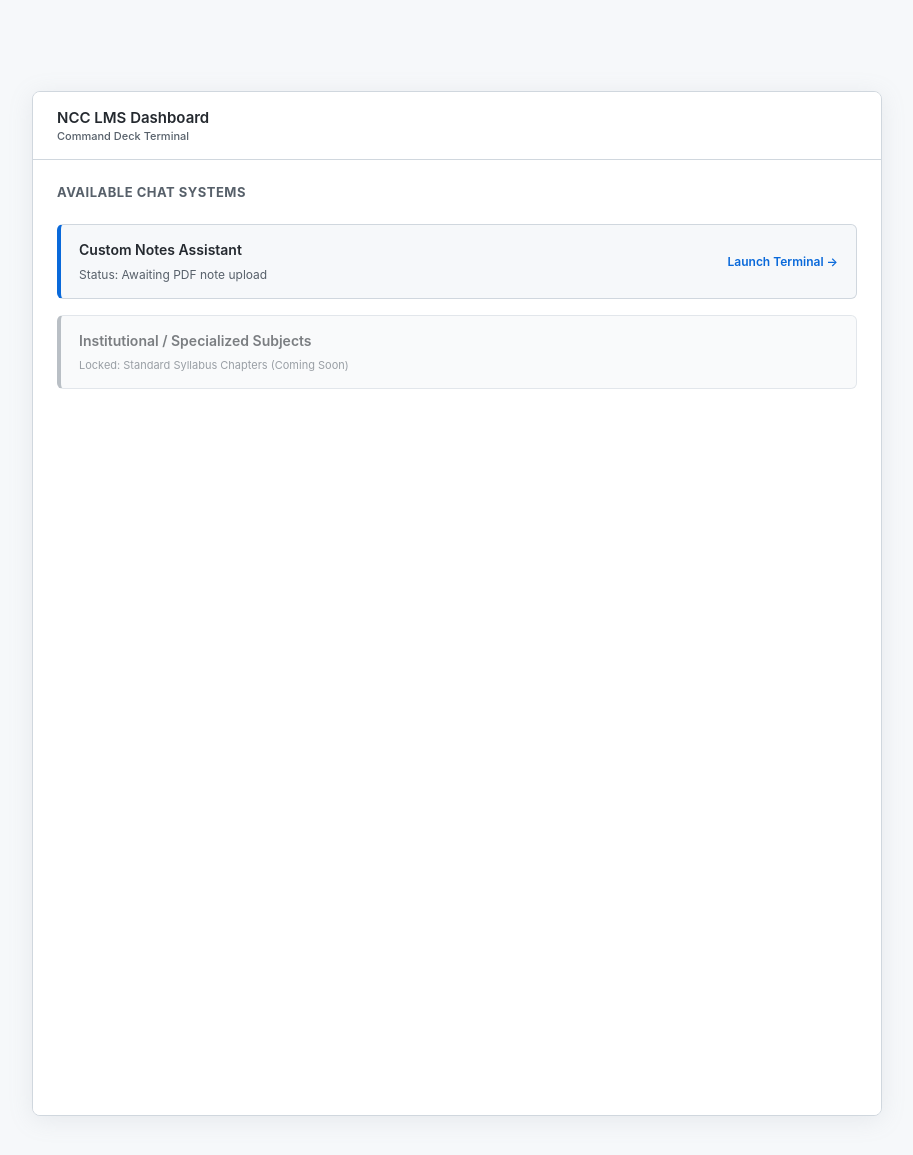
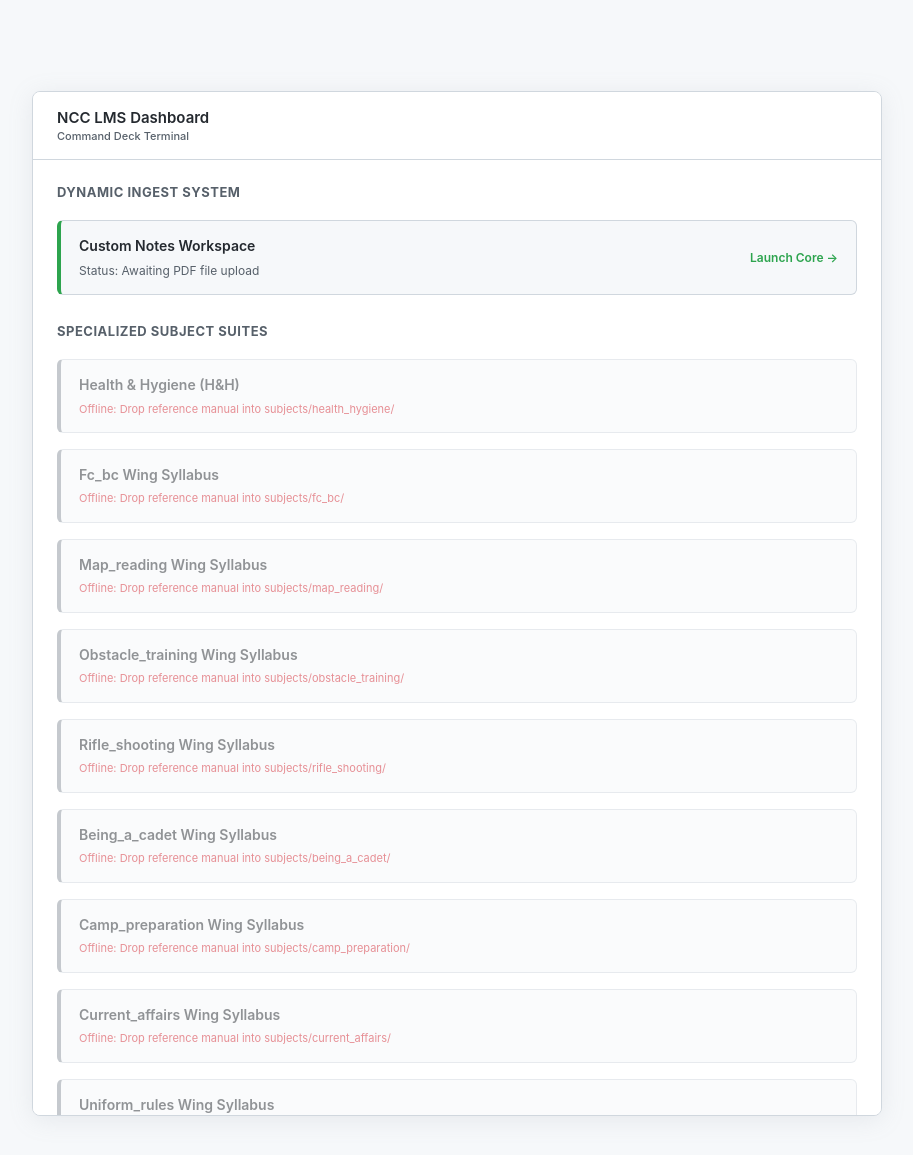
Before and after one commit to Siddhartha8406/IIC2026, a FastAPI app: page / in a window 1280 px wide. Shown: the top 1155 px of the page, without its empty margins (183-1096 px from the left). Run offline with FastAPI, Linux system fonts and the light colour scheme.

Commit message:
updated app for all subjects

```diff
--- a/app.py
+++ b/app.py
@@ -1,6 +1,7 @@
 import os
-from fastapi import FastAPI, UploadFile, File, Form, Request
-from fastapi.responses import HTMLResponse
+import threading
+from fastapi import FastAPI, UploadFile, File, Form, Request, BackgroundTasks
+from fastapi.responses import HTMLResponse, RedirectResponse
 from fastapi.templating import Jinja2Templates
 from fastapi.staticfiles import StaticFiles
 from PyPDF2 import PdfReader
@@ -11,31 +12,135 @@ app = FastAPI()
 app.mount("/static", StaticFiles(directory="static"), name="static")
 templates = Jinja2Templates(directory="templates")
 
-api_key = "AQ.Ab8RN6LUhuuqC0ZNcFOOLrEBtNDiPcxkPkhygCxoiV3dvpdmoA"
-client = genai.Client(api_key=api_key)
+KEY_FILE = "api_key.txt"
 
-# Global memory state preserved specifically for the Custom Chat workflow
+def load_secure_credential() -> str:
+    if not os.path.exists(KEY_FILE):
+        with open(KEY_FILE, "w") as f:
+            f.write("PASTE_YOUR_GEMINI_API_KEY_HERE")
+        return "PASTE_YOUR_GEMINI_API_KEY_HERE"
+    with open(KEY_FILE, "r") as f:
+        return f.read().strip()
+
+active_key = load_secure_credential()
+client = genai.Client(api_key=active_key)
+
 extracted_text = ""
 uploaded_filename = ""
 
+CATEGORIZED_SUBJECTS = {
+    "specialised": {
+        "fc_bc": {"name": "Field Craft and Battle Craft (FC & BC)", "text": "", "filename": "", "status": "Ready (Fallback Mode)"},
+        "map_reading": {"name": "Map Reading (MR)", "text": "", "filename": "", "status": "Ready (Fallback Mode)"},
+        "obstacle_training": {"name": "Obstacle Training (OT)", "text": "", "filename": "", "status": "Ready (Fallback Mode)"},
+        "rifle_shooting": {"name": "Rifle Shooting", "text": "", "filename": "", "status": "Ready (Fallback Mode)"}
+    },
+    "general": {
+        "being_a_cadet": {"name": "Being a Cadet", "text": "", "filename": "", "status": "Ready (Fallback Mode)"},
+        "camp_preparation": {"name": "Camp Preparation", "text": "", "filename": "", "status": "Ready (Fallback Mode)"},
+        "current_affairs": {"name": "Current Affairs", "text": "", "filename": "", "status": "Ready (Fallback Mode)"},
+        "health_hygiene": {"name": "Health & Hygiene", "text": "", "filename": "", "status": "Ready (Fallback Mode)"},
+        "uniform_rules": {"name": "Uniform Rules", "text": "", "filename": "", "status": "Ready (Fallback Mode)"}
+    }
+}
+
+SUBJECTS_DIR = "subjects"
+processing_lock = threading.Lock()
+
+def scan_and_load_pdf_worker():
+    """Worker function to process PDFs in the background without blocking server startup."""
+    global CATEGORIZED_SUBJECTS
+
+    # Acquire lock to prevent overlapping runs
+    if not processing_lock.acquire(blocking=False):
+        return
+
+    try:
+        if not os.path.exists(SUBJECTS_DIR):
+            os.makedirs(SUBJECTS_DIR)
+
+        for category, subjects in CATEGORIZED_SUBJECTS.items():
+            for sub_key, sub_data in subjects.items():
+                target_dir = os.path.join(SUBJECTS_DIR, sub_key)
+
+                if not os.path.exists(target_dir):
+                    os.makedirs(target_dir)
+                    continue
+
+                pdf_files = [f for f in os.listdir(target_dir) if f.lower().endswith('.pdf')]
+                if not pdf_files:
+                    continue
+
+                if sub_data["text"]:
+                    continue
+
+                target_path = os.path.join(target_dir, pdf_files[0])
+                sub_data["filename"] = pdf_files[0]
+                sub_data["status"] = "Parsing Document..."
+
+                try:
+                    # Parse text safely
+                    pdf_reader = PdfReader(target_path)
+                    text = ""
+                    for page in pdf_reader.pages:
+                        text += page.extract_text() or ""
+                    sub_data["text"] = text.strip()
+                    sub_data["status"] = "Loaded Successfully" if sub_data["text"] else "Loaded (Empty Text/Fallback)"
+                except Exception as e:
+                    print(f"Skipping unreadable document {pdf_files[0]}: {str(e)}")
+                    sub_data["status"] = "Loaded (Fallback Active)"
+    except Exception as g_err:
+        print(f"Background scanner anomaly: {str(g_err)}")
+    finally:
+        processing_lock.release()
+
+def get_flat_subject(subject_name: str):
+    for category, subjects in CATEGORIZED_SUBJECTS.items():
+        if subject_name in subjects:
+            return subjects[subject_name]
+    return None
+
 @app.get("/", response_class=HTMLResponse)
-async def dashboard(request: Request):
-    """Default master landing page containing available chat options."""
-    global uploaded_filename
+async def dashboard(request: Request, background_tasks: BackgroundTasks):
+    # Triggers scanning in the background immediately so startup is lightning fast
+    background_tasks.add_task(scan_and_load_pdf_worker)
+
+    flat_subjects_status = {}
+    for category, subjects in CATEGORIZED_SUBJECTS.items():
+        for sub_key, sub_data in subjects.items():
+            flat_subjects_status[sub_key] = sub_data["filename"] if sub_data["filename"] else None
+
     return templates.TemplateResponse(
         request,
         name="dashboard.html",
-        context={"custom_file": uploaded_filename}
+        context={
+            "custom_file": uploaded_filename,
+            "subjects": flat_subjects_status,
+            "specialised_subjects": CATEGORIZED_SUBJECTS["specialised"],
+            "general_subjects": CATEGORIZED_SUBJECTS["general"]
+        }
     )
 
 @app.get("/custom", response_class=HTMLResponse)
 async def custom_chat(request: Request):
-    """Routes directly to our previously built feature-complete workspace."""
-    global uploaded_filename
+    return templates.TemplateResponse(
+        request, name="custom.html", context={"filename": uploaded_filename}
+    )
+
+@app.get("/subject/{subject_name}", response_class=HTMLResponse)
+async def subject_chat(request: Request, subject_name: str):
+    target_subject = get_flat_subject(subject_name)
+    if not target_subject:
+        return RedirectResponse(url="/")
+
     return templates.TemplateResponse(
         request,
-        name="custom.html",
-        context={"filename": uploaded_filename}
+        name="subject.html",
+        context={
+            "filename": target_subject["filename"],
+            "subject_name": subject_name,
+            "display_name": target_subject["name"]
+        }
     )
 
 @app.post("/upload")
@@ -46,32 +151,45 @@ async def upload_pdf(file: UploadFile = File(...)):
         text = ""
         for page in pdf_reader.pages:
             text += page.extract_text() or ""
-        extracted_text = text
+        extracted_text = text.strip()
         uploaded_filename = file.filename
-        return {"message": "Manual analyzed successfully. Standing by for cadet transmissions."}
+        return {"message": "Manual analyzed successfully."}
     except Exception as e:
-        return {"error": f"Failed to parse military manual: {str(e)}"}
+        return {"error": f"Failed to parse manual: {str(e)}"}
 
 @app.post("/ask")
-async def ask_instructor(question: str = Form(...), mode: str = Form("teaching")):
+async def ask_instructor(question: str = Form(...)):
     global extracted_text
     if not extracted_text:
         return {"response": "No training material loaded. Please deploy your NCC notes first, Cadet."}
+    return await execute_briefing(question, extracted_text)
 
-    mode_guidelines = {
-        "teaching": (
-            "Educational and instructional style. Provide crisp board definitions, precise terminology, "
-            "and structured manual alignments. Clear, authoritative, perfectly ordered, and optimized "
-            "for teaching foundational concepts clearly."
+@app.post("/subject/{subject_name}/ask")
+async def ask_subject(subject_name: str, question: str = Form(...)):
+    target_subject = get_flat_subject(subject_name)
+    if not target_subject:
+        return {"response": "Invalid course structure."}
+
+    context_text = target_subject["text"]
+    if not context_text:
+        context_text = (
+            f"Subject track: {target_subject['name']}. "
+            "Operational training reference loaded. Provide core textbook principles, "
+            "field procedures, manual regulations, and direct alignments based on your absolute knowledge base."
         )
-    }
 
-    selected_guideline = mode_guidelines.get(mode, mode_guidelines["teaching"])
+    return await execute_briefing(question, context_text)
+
+async def execute_briefing(question: str, context: str):
+    global client
+    current_key = load_secure_credential()
+    if current_key != "PASTE_YOUR_GEMINI_API_KEY_HERE":
+        client = genai.Client(api_key=current_key)
 
     prompt = f"""
     ROLE & IDENTITY:
     You are a real, highly disciplined Associate NCC Officer (ANO) conducting a face-to-face oral briefing with a cadet.
-    Address the user directly as 'Cadet'. You are NOT an AI assistant or a chatbot—never use robotic transition phrases like "Based on the manual", "According to the text", "As requested", or introductory pleasantries.
+    Address the user directly as 'Cadet'. You are NOT an AI assistant or a chatbot—never use robotic transition phrases.
 
     DELIVERY ARCHITECTURE:
     - Go directly to the core answer in the first syllable.
@@ -79,17 +197,16 @@ async def ask_instructor(question: str = Form(...), mode: str = Form("teaching")
     - Break information down cleanly. Avoid long paragraphs or blocks of text.
 
     STRATEGIC DIRECTIVE MODE:
-    {selected_guideline}
+    Educational and instructional style. Provide crisp board definitions, precise terminology, and structured manual alignments. Clear, authoritative, perfectly ordered, and optimized for teaching foundational concepts clearly.
 
     CONTEXTUAL GROUND TRUTH:
-    {extracted_text[:12000]}
+    {context[:12000]}
 
     CADET TRANSMISSION: {question}
     """
-
     try:
         response = client.models.generate_content(
-            model='gemini-2.5-flash',
+            model='gemini-3.5-flash',
             contents=prompt,
         )
         return {"response": response.text.strip()}
--- a/templates/dashboard.html
+++ b/templates/dashboard.html
@@ -16,35 +16,72 @@
         </div>
 
         <div class="chat-history" style="gap: 16px; padding: 24px;">
-            <h4 style="font-size: 13px; text-transform: uppercase; color: #57606a; letter-spacing: 0.5px; margin-bottom: 8px;">Available Chat Systems</h4>
+            <h4 style="font-size: 13px; text-transform: uppercase; color: #57606a; letter-spacing: 0.5px; margin-bottom: 4px;">Dynamic Ingest System</h4>
 
-            <!-- Custom Reference PDF System Link (Built Previously) -->
+            <!-- Custom Reference PDF System Link -->
             <a href="/custom" style="text-decoration: none; display: block;">
-                <div class="ai-msg" style="width: 100%; max-width: 100%; cursor: pointer; border-left: 4px solid #0969da; margin: 0;">
+                <div class="ai-msg" style="width: 100%; max-width: 100%; cursor: pointer; border-left: 4px solid #2da44e; margin: 0;">
                     <div class="msg-body" style="display: flex; justify-content: space-between; align-items: center;">
                         <div>
-                            <div style="font-weight: 600; color: #24292f; font-size: 14px;">Custom Notes Assistant</div>
+                            <div style="font-weight: 600; color: #24292f; font-size: 14px;">Custom Notes Workspace</div>
                             <div style="font-size: 12px; color: #57606a; margin-top: 4px;">
-                                {% if custom_file %}
-                                Active File: <strong>{{ custom_file }}</strong>
-                                {% else %}
-                                Status: Awaiting PDF note upload
-                                {% endif %}
+                                {% if custom_file %} Active File: <strong>{{ custom_file }}</strong> {% else %} Status: Awaiting PDF file upload {% endif %}
                             </div>
                         </div>
-                        <span style="font-size: 12px; color: #0969da; font-weight: 600;">Launch Terminal &rarr;</span>
+                        <span style="font-size: 12px; color: #2da44e; font-weight: 600;">Launch Core &rarr;</span>
                     </div>
                 </div>
             </a>
 
-            <!-- Subject-Wise Slots (Placeholder for future drop-ins) -->
-            <div class="ai-msg" style="width: 100%; max-width: 100%; opacity: 0.6; border-left: 4px solid #8c959f; margin: 0;">
+            <h4 style="font-size: 13px; text-transform: uppercase; color: #57606a; letter-spacing: 0.5px; margin-top: 12px; margin-bottom: 4px;">Specialized Subject Suites</h4>
+
+            <!-- Health & Hygiene Dedicated Portal Link -->
+            {% if subjects.health_hygiene %}
+            <a href="/subject/health_hygiene" style="text-decoration: none; display: block;">
+                <div class="ai-msg" style="width: 100%; max-width: 100%; cursor: pointer; border-left: 4px solid #bf4f96; margin: 0;">
+                    <div class="msg-body" style="display: flex; justify-content: space-between; align-items: center;">
+                        <div>
+                            <div style="font-weight: 600; color: #24292f; font-size: 14px;">Health & Hygiene (H&H)</div>
+                            <div style="font-size: 12px; color: #57606a; margin-top: 4px;">Verified Context: <strong>{{ subjects.health_hygiene }}</strong></div>
+                        </div>
+                        <span style="font-size: 12px; color: #bf4f96; font-weight: 600;">Enter Room &rarr;</span>
+                    </div>
+                </div>
+            </a>
+            {% else %}
+            <div class="ai-msg" style="width: 100%; max-width: 100%; opacity: 0.5; border-left: 4px solid #8c959f; margin: 0;">
                 <div class="msg-body">
-                    <div style="font-weight: 600; color: #24292f; font-size: 14px;">Institutional / Specialized Subjects</div>
-                    <div style="font-size: 11px; color: #57606a; margin-top: 4px;">Locked: Standard Syllabus Chapters (Coming Soon)</div>
+                    <div style="font-weight: 600; color: #24292f; font-size: 14px;">Health & Hygiene (H&H)</div>
+                    <div style="font-size: 11px; color: #cf222e; margin-top: 4px;">Offline: Drop reference manual into subjects/health_hygiene/</div>
                 </div>
             </div>
+            {% endif %}
 
+            <!-- Dynamic pre-loaded subjects maps -->
+            {% for sub_id, manual in subjects.items() %}
+            {% if sub_id != "health_hygiene" %}
+                {% if manual %}
+                <a href="/subject/{{ sub_id }}" style="text-decoration: none; display: block;">
+                    <div class="ai-msg" style="width: 100%; max-width: 100%; cursor: pointer; border-left: 4px solid #0969da; margin: 0;">
+                        <div class="msg-body" style="display: flex; justify-content: space-between; align-items: center;">
+                            <div>
+                                <div style="font-weight: 600; color: #24292f; font-size: 14px; text-transform: capitalize;">{{ sub_id }} Wing Syllabus</div>
+                                <div style="font-size: 12px; color: #57606a; margin-top: 4px;">Verified Context: <strong>{{ manual }}</strong></div>
+                            </div>
+                            <span style="font-size: 12px; color: #0969da; font-weight: 600;">Enter Room &rarr;</span>
+                        </div>
+                    </div>
+                </a>
+                {% else %}
+                <div class="ai-msg" style="width: 100%; max-width: 100%; opacity: 0.5; border-left: 4px solid #8c959f; margin: 0;">
+                    <div class="msg-body">
+                        <div style="font-weight: 600; color: #24292f; font-size: 14px; text-transform: capitalize;">{{ sub_id }} Wing Syllabus</div>
+                        <div style="font-size: 11px; color: #cf222e; margin-top: 4px;">Offline: Drop reference manual into subjects/{{ sub_id }}/</div>
+                    </div>
+                </div>
+                {% endif %}
+            {% endif %}
+            {% endfor %}
         </div>
     </div>
 </body>
```
Also changed, not shown: templates/custom.html (+21 -9 lines), templates/subject.html (added, +238 -0 lines), 6 other files.
